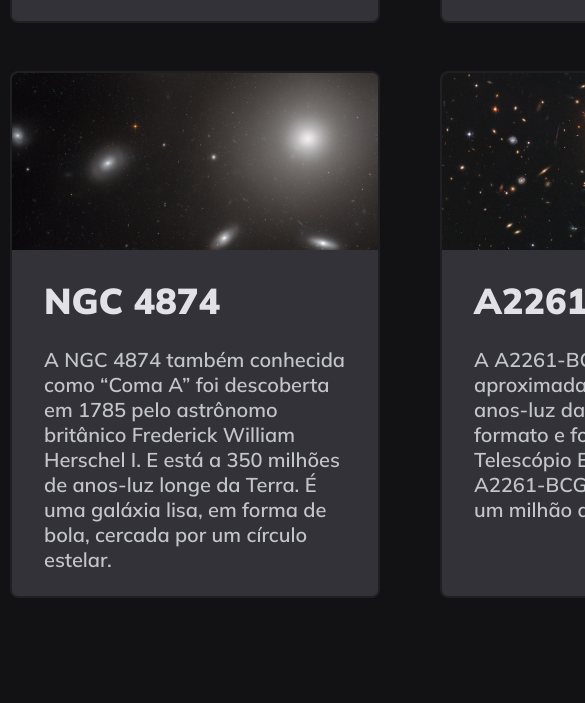
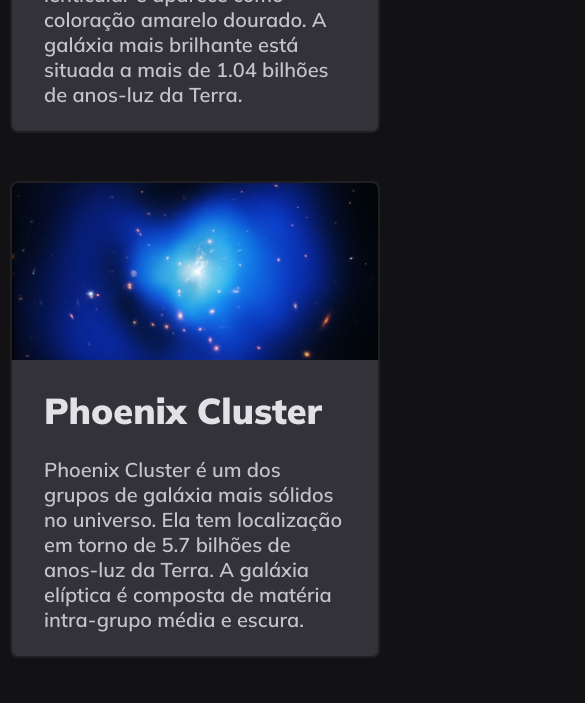
Before and after one commit to gustavonunesbispo/galaxies-project, a plain HTML site: page index.html in a window 390 px wide. Shown: the part 706-1409 px from the top of the page, 585 px wide, since content can reach past the window. Drawn offline with Linux system fonts and the light colour scheme.

Commit message:
set responsiveness

```diff
--- a/css/style.css
+++ b/css/style.css
@@ -12,7 +12,6 @@ body {
   display: grid;
   justify-content: center;
   padding: 72px 104px 114px;
-
 }
 
 header h1 {
@@ -60,3 +59,22 @@ main p {
   line-height: normal;
   margin: 24px 32px 24px;
 }
+
+@media (max-width: 1420px) {
+  main {
+    grid-template-columns: repeat(2, 370px);
+  }
+}
+
+@media (max-width: 860px) {
+  main {
+    grid-template-columns: repeat(1, 370px);
+    justify-content: center;
+  }
+}
+
+@media (max-width: 375px) {
+  body {
+    padding: 50px 200px;
+  }
+}
```
